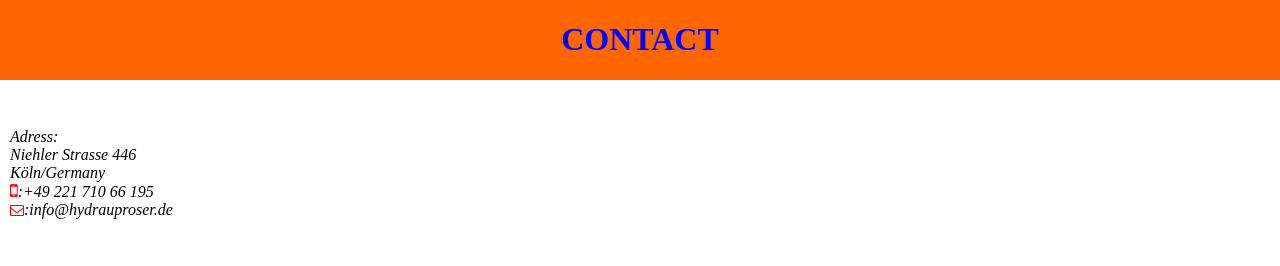
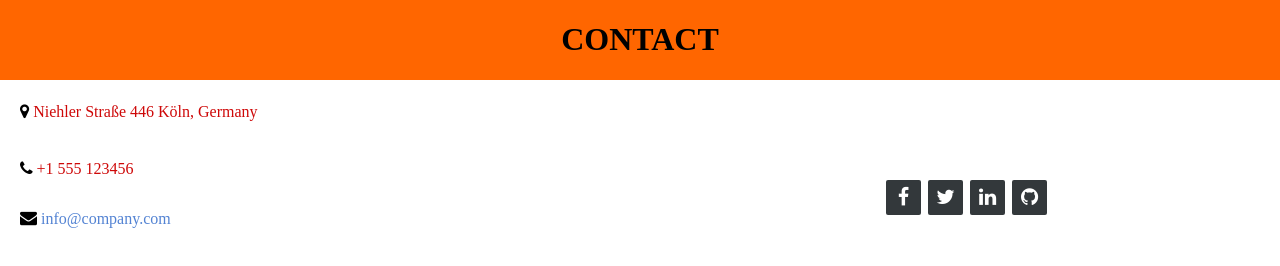
Before and after one commit to ykoese/onepage-site, a plain HTML site: page contact.html in a window 1280 px wide. Drawn offline with Linux system fonts and the light colour scheme.

Commit message:
all flies to master

```diff
--- a/contact.css
+++ b/contact.css
@@ -1,5 +1,10 @@
 body {
   margin: 0;
+  box-sizing: border-box;
+}
+
+.contact-Header h1 {
+    text-align: center;
 }
 .contact-Header {
   background-color: rgb(255, 102, 0);
@@ -8,11 +13,76 @@ body {
   width: 100%;
   box-sizing: border-box;
 }
-header h1 {
-  text-align: center;
-  color: blue;
+.contact-divided {
+    width: 100%;
+    /* box-sizing: border-box; */
+    margin: 0%;
+
 }
-article {
-  margin-top: 10%;
-  padding-left: 10px;
+
+.contact-left {
+    float: left;
+    width: 70%;
+    height: 100px;
+    padding-left:20px;
+    margin-top: 80px;
+
 }
+.contact-right {
+    float: right;
+    width: 30%;
+    padding-left:50px;
+    padding-right: 10px;
+    height: 50px;
+    margin-top: 0;
+    vertical-align:middle;
+}
+.contact-divided::after {
+    content: "";
+  clear: both;
+  display: table;
+}
+.contact-divided .contact-left i.fa-envelope{
+	font-size: 17px;
+	line-height: 38px;
+}
+.contact-divided .contact-left p {
+	display: inline-block;
+	color: #ce0808;
+	/* margin:0; */
+}
+.contact-divided .contact-left p span {
+	/* display:block; */
+	font-weight: normal;
+	font-size:16px;
+	line-height:2;
+}
+
+.contact-divided .contact-left p a{
+	color:  #5383d3;
+	text-decoration: none;;
+}
+
+
+/* Contact Right */
+
+.contact-divided  .contact-icons{
+	margin-top: 0px;
+}
+
+.contact-divided  .contact-icons a{
+	display: inline-block;
+	width: 35px;
+	height: 35px;
+	cursor: pointer;
+  background-color: #33383b;
+	border-radius: 2px;
+
+	font-size: 20px;
+	color: #ffffff;
+	text-align: center;
+	line-height: 35px;
+
+	margin-right: 3px;
+	margin-bottom: 0px;
+}
--- a/contact.html
+++ b/contact.html
@@ -4,23 +4,50 @@
     <meta charset="UTF-8" />
     <meta name="viewport" content="width=device-width, initial-scale=1.0" />
     <meta http-equiv="X-UA-Compatible" content="ie=edge" />
-    <link rel="stylesheet" href="https://cdnjs.cloudflare.com/ajax/libs/font-awesome/4.7.0/css/font-awesome.min.css">
+    <link rel="stylesheet" href="http://maxcdn.bootstrapcdn.com/font-awesome/4.2.0/css/font-awesome.min.css">
+
+    <link href="http://fonts.googleapis.com/css?family=Cookie" rel="stylesheet" type="text/css">
+
     <link rel="stylesheet" href="contact.css" />
     <title>Contact Info</title>
   </head>
   <body>
     <header class="contact-Header"><h1>CONTACT</h1></header>
-    <section>
-        <article>
-            <address>
-                Adress: <br>
-                Niehler Strasse 446 <br>
-                Köln/Germany <br>
-                <i class="fa fa-mobile-phone" style="font-size:18px;color:red"></i>:+49 221 710 66 195<br>
-                <i class="fa fa-envelope-o" style="font-size:14px;color:red"></i>:info@hydrauproser.de
-    </address>
-            </address>
-        </article>
-    </section>
+    <section class="contact-divided">
+
+            <div class="contact-left">
+
+
+          <div>
+                              <i class="fa fa-map-marker"></i>
+            <p> <span>Niehler Straße 446 </span>
+                      Köln,
+                      Germany</p>
+                          </div>
+
+                          <div>
+                              <i class="fa fa-phone"></i>
+                              <p>+1 555 123456</p>
+                          </div>
+
+                          <div>
+                              <i class="fa fa-envelope"></i>
+                              <p><a href="mailto:info@company.com">info@company.com</a></p>
+                          </div>
+                      </div>
+
+                      <div class="contact-right">
+                          <div class="contact-icons">
+
+                              <a href="#"><i class="fa fa-facebook"></i></a>
+                              <a href="#"><i class="fa fa-twitter"></i></a>
+                              <a href="#"><i class="fa fa-linkedin"></i></a>
+                              <a href="#"><i class="fa fa-github"></i></a>
+
+                          </div>
+
+                      </div>
+
+        </section>
   </body>
 </html>
--- a/style.css
+++ b/style.css
@@ -1,3 +1,6 @@
+html {
+  font-size: 10px;
+}
 body {
   margin: 0;
 }
@@ -8,6 +11,7 @@ header {
   width: 100%;
   padding: 20px;
   box-sizing: border-box;
+  font-size: 2em;
 }
 .logo img {
   width: 50px;
@@ -32,11 +36,12 @@ header {
 .writing {
   float: left;
   width: 50%;
+  font-size: 1.6em;
+}
+.writing {
+margin-top: 20%;
 }
 
-.writing {
-  margin-top: 20%;
-}
 article h1,
 article p {
   padding-left: 20px;
@@ -47,28 +52,134 @@ article p {
   clear: both;
   display: block;
 }
-.contact {
+.contact-divided {
   margin-top: 10px;
   margin-bottom: 20px;
   padding-left: 20px;
-  background-color: dimgrey;
-  color: rgb(10, 53, 119);
+  box-shadow: 0 1px 1px 0 rgba(0, 0, 0, 0.12);
+  background-color: 	#292c2f;
+  color: rgb(138, 161, 195);
+  font-size: 1.6em;
 }
-footer {
+
+.contact-divided .contact-left,
+
+.contact-divided .contact-right{
+	display: inline-block;
+	vertical-align: top;
+}
+
+/* Contact left */
+
+.contact-divided .contact-left {
+	width: 60%;
+  color: white;
+}
+
+/* The company logo */
+
+.contact-divided h3{
+	color:  white;
+	font: normal 36px 'Cookie', cursive;
+	margin: 0;
+  text-align: center;
+}
+
+
+
+/* Contact links */
+
+
+
+.contact-divided .contact-left i.fa-envelope{
+	font-size: 17px;
+	line-height: 38px;
+}
+
+.contact-divided .contact-left p {
+	display: inline-block;
+	color: #ffffff;
+	vertical-align: left;
+	margin:0;
+}
+
+.contact-divided .contact-left p span {
+	display:block;
+	font-weight: normal;
+	font-size:14px;
+	line-height:2;
+}
+
+.contact-divided .contact-left p a{
+	color:  #5383d3;
+	text-decoration: none;;
+}
+
+
+/* Contact Right */
+
+.contact-divided .contact-right{
+	width: 20%;
+}
+
+
+
+.contact-divided  .contact-icons{
+	margin-top: 25px;
+}
+
+.contact-divided  .contact-icons a{
+	display: inline-block;
+	width: 35px;
+	height: 35px;
+	cursor: pointer;
+  background-color: #33383b;
+	border-radius: 2px;
+
+	font-size: 20px;
+	color: #ffffff;
+	text-align: center;
+	line-height: 35px;
+
+	margin-right: 3px;
+	margin-bottom: 5px;
+}
+
+/* Footer Styling */
+.footer-divided{
   background-color: rgb(255, 102, 0);
-  /*  position: fixed;*/
-  top: 50px;
-  width: 100%;
-  padding: 20px;
-  /* box-sizing: border-box; */
+	box-sizing: border-box;
+	width: 100%;
+	text-align: left;
+	/* padding: 30px 0px; makes too large*/
+  margin-top: 40px;
 }
-.logo1 img {
-  width: 50px;
+
+/* vertical align used to center vertically inline elements instead floating */
+.footer-divided .footer-left,
+.footer-divided .footer-right{
+	display: inline-block;
+ vertical-align: top;
 }
-.copy-right {
-  float: right;
-  padding-right: 80px;
+
+/* Footer left */
+.footer-divided .footer-left a img { width: 50px;}
+
+/* I used width 50 for other element to put right */
+.footer-divided .footer-left{
+  width: 50%;
 }
-.copy-right small {
-  display: inline-block;
+
+.footer-divided .footer-company-name{
+	color:  blue;
+	font-size: 14px;
+	font-weight: normal;
+	margin: 0;
+  padding-top:  40px;
 }
+
+/* Footer Right */
+
+.footer-divided .footer-right{
+	width: 40%;
+}
```
Also changed, not shown: index.html (+57 -24 lines).
